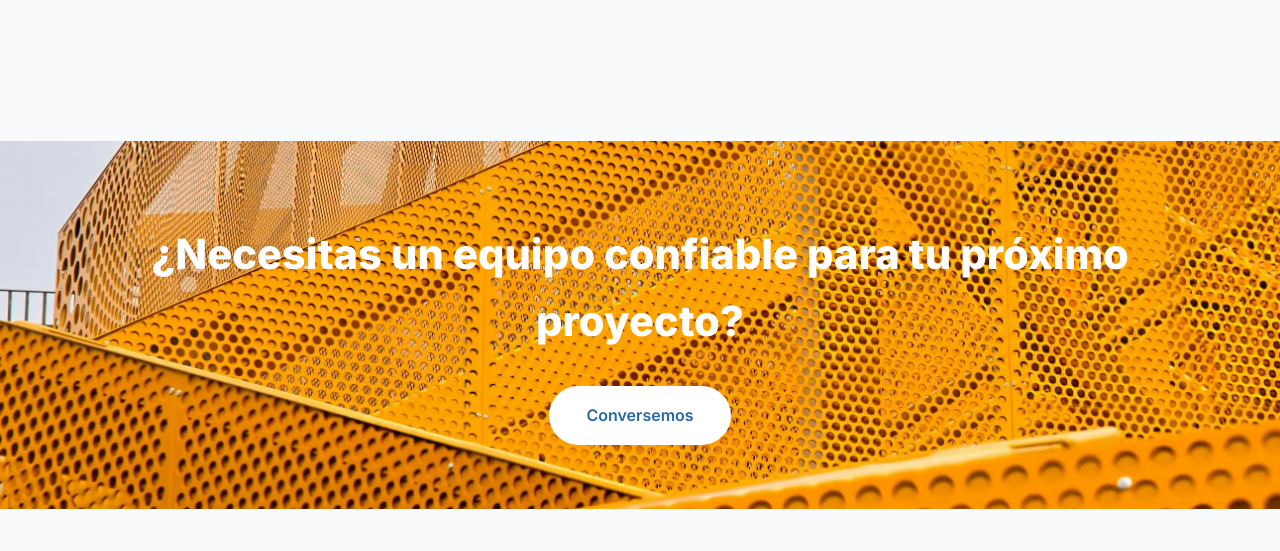
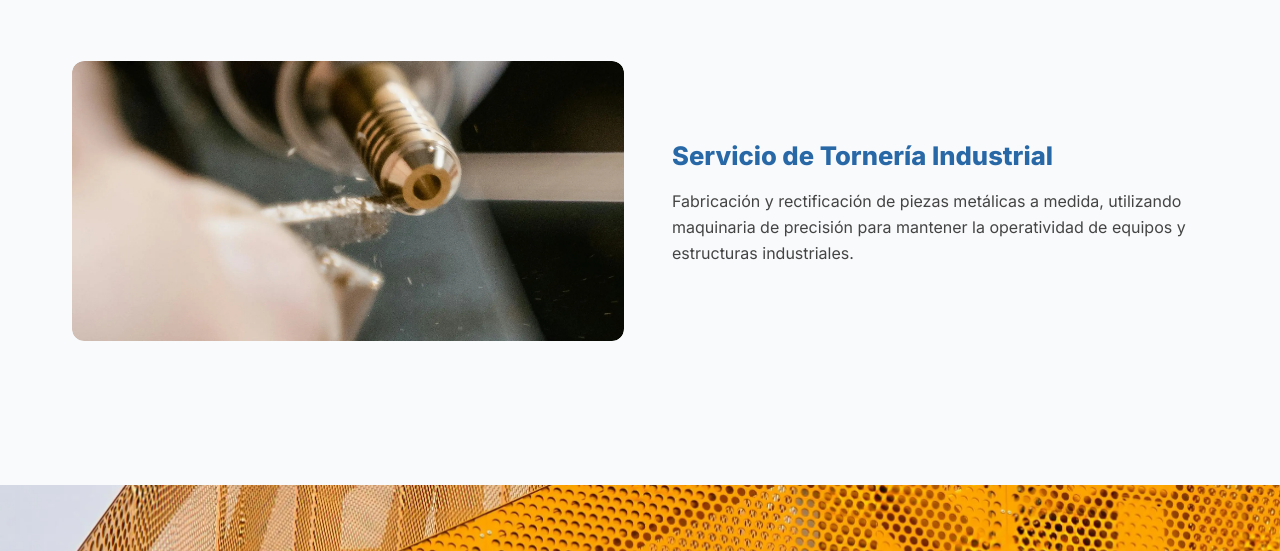
Before and after one commit to HidefromBan/beta-landing, a plain HTML site: page index.html in a window 1280 px wide. Shown: the part 4536-5087 px from the top of the page. Drawn offline with Linux system fonts and the light colour scheme.

Commit message:
añado torno

```diff
--- a/index.html
+++ b/index.html
@@ -191,6 +191,14 @@
       <p>Montaje de techumbres livianas para bodegas, talleres y estructuras modulares.</p>
     </div>
   </div>
+  <div class="trabajo-item scroll-animate">
+  <div class="trabajo-img">
+    <img src="./img/torno.webp" alt="Servicio de tornería industrial" loading="lazy">
+  </div>
+  <div class="trabajo-text">
+    <h3>Servicio de Tornería Industrial</h3>
+    <p>Fabricación y rectificación de piezas metálicas a medida, utilizando maquinaria de precisión para mantener la operatividad de equipos y estructuras industriales.</p>
+  </div>
 </section>
 
 <!-- CTA -->
--- a/style.css
+++ b/style.css
@@ -633,11 +633,6 @@ h1 {
   color: var(--color-texto);
   padding: 4rem 1rem;
 }
-@media (max-width: 320px) {
-  html {
-    width: 100%;
-  }
-}
 .contact-grid {
   display: grid;
   gap: 2.5rem;
```
Also changed, not shown: img/torno.webp (added).
